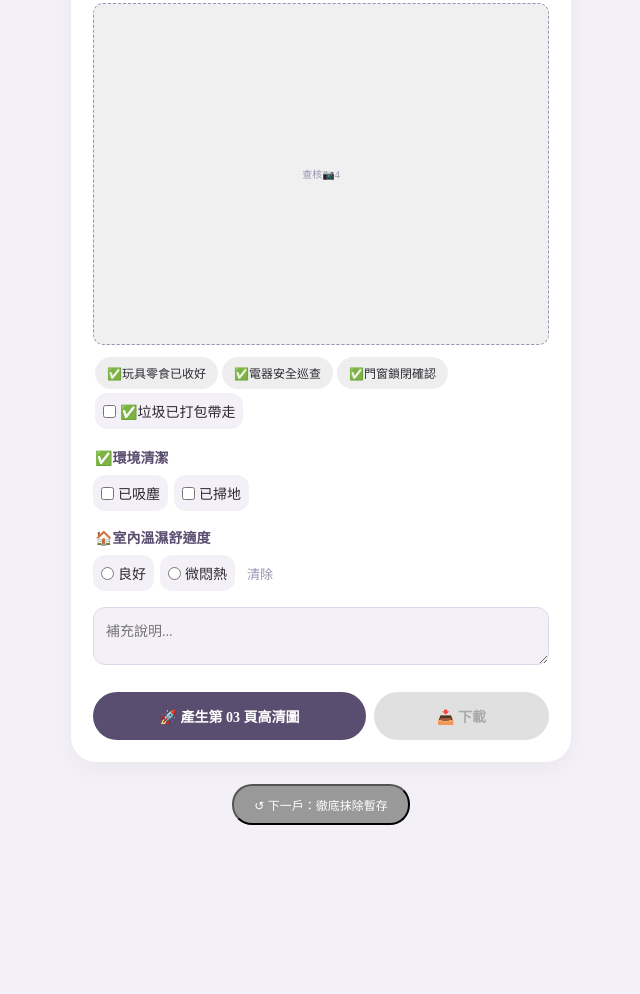
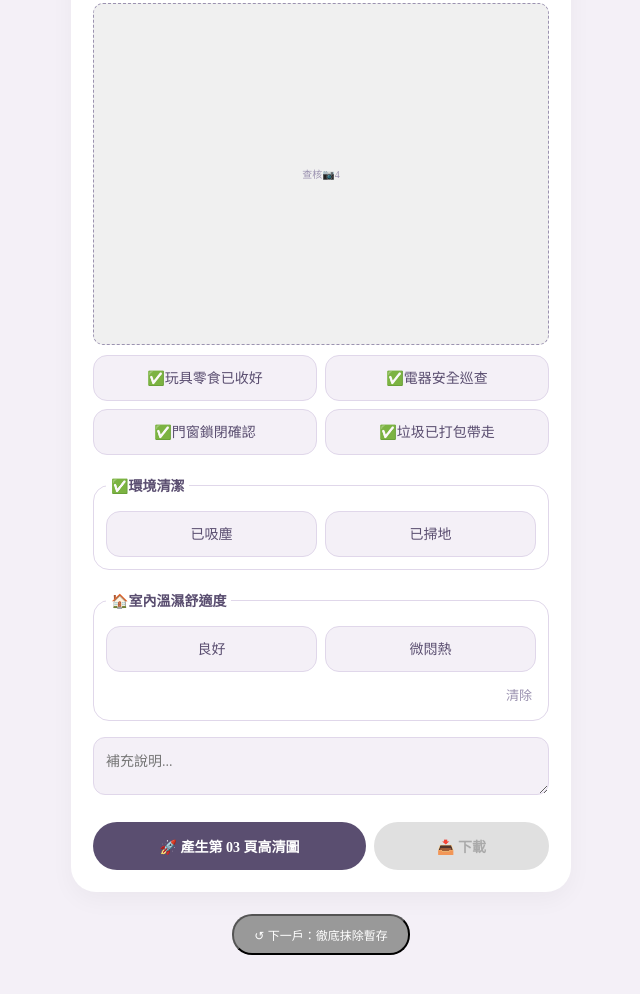
Before and after one commit to PetSitterLili/lili-pet-report-next, a plain HTML site: page index.html in a window 1280 px wide. Shown: the part 8253-9247 px from the top of the page, without its empty margins (319-959 px from the left). Before the commit the page ends 9145 px from the top, so only its background shows below. Drawn offline with nearby package versions, Linux system fonts and the light colour scheme.

Commit message:
Unify safety editor controls with consistent two-column button styling

```diff
--- a/index.html
+++ b/index.html
@@ -102,6 +102,36 @@
         .food-group-final { margin-bottom:16px; }
         .food-group-final h3 { margin:0 0 4px; font-size:20px; color:var(--m-purple); }
         .field-warning { font-size:14px; line-height:1.6; color:#8A4C30; margin:10px 0 0; }
+        /* Editing controls only: keep the exported report styles unchanged. */
+        .editor-container .safety-checks { display:grid; grid-template-columns:repeat(2,minmax(0,1fr)); gap:8px; align-items:stretch; }
+        .editor-container .safety-checks .tag-btn,
+        .editor-container .safety-checks .choice-pill,
+        .editor-container .safety-options .choice-pill {
+            position:relative; display:flex; align-items:center; justify-content:center; box-sizing:border-box;
+            min-height:46px; padding:10px 8px; margin:0; border:1px solid #E0D7EA; border-radius:14px;
+            background:var(--m-bg); color:var(--m-purple); font-family:inherit; font-size:14px;
+            line-height:1.5; text-align:center; cursor:pointer; overflow-wrap:anywhere;
+        }
+        .editor-container .safety-checks .tag-btn.active,
+        .editor-container .safety-checks .choice-pill:has(input:checked),
+        .editor-container .safety-options .choice-pill:has(input:checked) {
+            background:var(--m-purple); border-color:var(--m-purple); color:white;
+        }
+        .editor-container .safety-checks input,
+        .editor-container .safety-options .choice-pill input {
+            position:absolute; width:1px; height:1px; padding:0; margin:0; opacity:0;
+        }
+        .editor-container .safety-checks .choice-pill:has(input:focus-visible),
+        .editor-container .safety-options .choice-pill:has(input:focus-visible) {
+            outline:2px solid var(--gold); outline-offset:3px;
+        }
+        .editor-container .safety-options {
+            margin:20px 0 0; padding:12px; border:1px solid #E0D7EA; border-radius:16px;
+        }
+        .editor-container .safety-options legend { padding:0 5px; margin-bottom:4px; }
+        .editor-container .safety-options .choice-row { display:grid; grid-template-columns:repeat(2,minmax(0,1fr)); gap:8px; }
+        .editor-container .safety-options .choice-clear { grid-column:1 / -1; justify-self:end; min-height:28px; padding:2px 4px; }
+        .editor-container .safety-options + #i-sa { margin-top:16px; }
     </style>
 </head>
 <body>
@@ -223,14 +253,14 @@
                 <div class="photo-box-edit ratio-43"><span>查核📷3</span><img src=""><input type="file" data-id="p34" onchange="pv(this, 'stg-p32')"></div>
                 <div class="photo-box-edit ratio-43"><span>查核📷4</span><img src=""><input type="file" data-id="p35" onchange="pv(this, 'stg-p32')"></div>
             </div>
-            <div class="tag-container" style="margin-top:10px;">
+            <div class="tag-container safety-checks" style="margin-top:10px;">
                 <div class="tag-btn" onclick="tg(this)">✅玩具零食已收好</div><div class="tag-btn" onclick="tg(this)">✅電器安全巡查</div><div class="tag-btn" onclick="tg(this)">✅門窗鎖閉確認</div><label class="choice-pill"><input type="checkbox" name="garbage" value="垃圾已打包帶走" onchange="syncText()"><span>✅垃圾已打包帶走</span></label>
             </div>
-            <fieldset class="assessment-field"><legend>✅環境清潔</legend><div class="choice-row">
+            <fieldset class="assessment-field safety-options"><legend>✅環境清潔</legend><div class="choice-row">
                 <label class="choice-pill"><input type="checkbox" name="cleaning" value="已吸塵" onchange="syncText()"><span>已吸塵</span></label>
                 <label class="choice-pill"><input type="checkbox" name="cleaning" value="已掃地" onchange="syncText()"><span>已掃地</span></label>
             </div></fieldset>
-            <fieldset class="assessment-field"><legend>🏠室內溫濕舒適度</legend><div class="choice-row"><label class="choice-pill"><input type="radio" name="comfort" value="良好" onchange="syncText()"><span>良好</span></label><label class="choice-pill"><input type="radio" name="comfort" value="微悶熱" onchange="syncText()"><span>微悶熱</span></label><button type="button" class="choice-clear" onclick="clearChoice('comfort')">清除</button></div></fieldset>
+            <fieldset class="assessment-field safety-options"><legend>🏠室內溫濕舒適度</legend><div class="choice-row"><label class="choice-pill"><input type="radio" name="comfort" value="良好" onchange="syncText()"><span>良好</span></label><label class="choice-pill"><input type="radio" name="comfort" value="微悶熱" onchange="syncText()"><span>微悶熱</span></label><button type="button" class="choice-clear" onclick="clearChoice('comfort')">清除</button></div></fieldset>
 
             <textarea id="i-sa" rows="2" placeholder="補充說明..." oninput="syncText()"></textarea>
             <div class="btn-stack">
```
